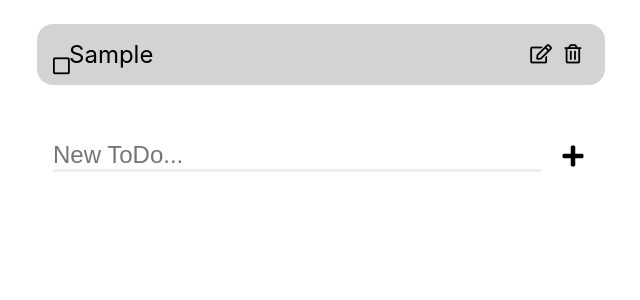
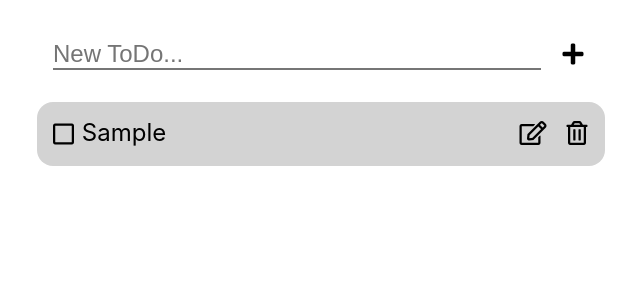
Before and after one commit to akabikov/todo-app-react, a React (Create React App) app: page / in a window 1280 px wide. Both pictures are taken after typing "Sample" into the empty fields and a click on the button "Add new ToDo". Shown: the top 300 px of the page, without its empty margins (319-959 px from the left). Built offline with nearby package versions, Linux system fonts and the light colour scheme.

Commit message:
Improve styles

```diff
--- a/src/NewTodoForm.css
+++ b/src/NewTodoForm.css
@@ -1,22 +1,27 @@
 .NewTodoForm {
-    padding: 1rem;
+    padding: var(--padding);
     padding-right: 0;
-    margin: auto;
-    margin-top: 2rem;
+    margin: 0.5rem auto;
     display: grid;
     grid-template-columns: auto 4rem;
     width: 100%;
 }
 
 .NewTodoForm input {
-    font-size: 1.5rem;
+    font-size: var(--font-size);
     width: 100%;
-    border: none;
-    border-bottom: inset;
+    border-top: none;
+    border-right: none;
+    border-left: none;
 }
 
 .NewTodoForm button {
-    font-size: 1.5rem;
+    font-size: var(--font-size);
     border: none;
-    background-color: rgba(0, 0, 0, 0);
+    background-color: transparent;
+    transition: all 0.2s;
 }
+
+.NewTodoForm button:hover {
+    transform: scale(1.05);
+}
--- a/src/Todo.css
+++ b/src/Todo.css
@@ -1,16 +1,15 @@
 .todo {
     background: lightgray;
     border-radius: 1rem;
-    font-size: 1.5rem;
+    font-size: var(--font-size);
     display: grid;
-    grid-template-columns: 1rem auto 2rem 2rem;
+    grid-template-columns: 1.3rem auto 4rem 1.5rem;
     align-items: center;
     margin: 0.5rem auto;
-    padding: 1rem;
+    padding: var(--padding);
 }
 
 .todo [type="checkbox"] {
-    /* display: none; */
     position: relative;
     height: 0;
     width: 0;
@@ -18,30 +17,31 @@
 
 .todo [type="checkbox"]::before {
     position: absolute;
-    background-color: transparent;
-    height: 100%;
-    width: 100%;
+    transform: translateY(-50%);
     font-family: "Font Awesome 5 Free";
-    display: inline-block;
+    font-size: var(--font-size);
     content:"\f0c8";
-    font-size: 1.2rem;
 }
 
 .todo [type="checkbox"]:checked::before {
-    font-family: "Font Awesome 5 Free";
-    display: inline-block;
     content:"\f14a";
-    font-size: 1.2rem;
 }
 
 .todo button {
     border: none;
-    background-color: rgba(0, 0, 0, 0);
-    font-size: 1.2rem;
+    background-color: transparent;
+    font-size: var(--font-size);
+    transition: all 0.2s;
+}
+
+.todo button:hover {
+    transform: scale(1.05);
 }
 
 .todo label {
     text-align: start;
+    padding-left: 0.5rem;
+    padding-bottom: 0.2rem;
     overflow: auto;
 }
 
@@ -50,9 +50,12 @@
 }
 
 .edit input {
-    font-size: 1.5rem;
+    font-size: var(--font-size);
     width: 100%;
-    border: none;
-    border-bottom: inset;
     background-color: transparent;
+    border-top: none;
+    border-right: none;
+    border-left: none;
+    padding-left: 0.5rem;
+    padding-top: 0.3rem;
 }
--- a/src/TodoList.css
+++ b/src/TodoList.css
@@ -2,7 +2,7 @@
     display: flex;
     flex-direction: column;
     margin: auto;
-    padding: 1rem;
+    padding: var(--padding);
 }
 
 .list {
--- a/src/TodoList.jsx
+++ b/src/TodoList.jsx
@@ -75,10 +75,10 @@ class TodoList extends React.Component {
 
         return (
             <div className="TodoList">
+                <NewTodoForm submitHandler={this.addTodo}/>
                 <ul className="list">
                     {todoList}
                 </ul>
-                <NewTodoForm submitHandler={this.addTodo}/>
             </div>
         );
     }
--- a/src/index.css
+++ b/src/index.css
@@ -2,6 +2,11 @@
   margin: 0;
   padding: 0;
   box-sizing: border-box;
+}
+
+:root {
+  --font-size: 1.5rem;
+  --padding: 1rem;
 }
 
 body {
```
